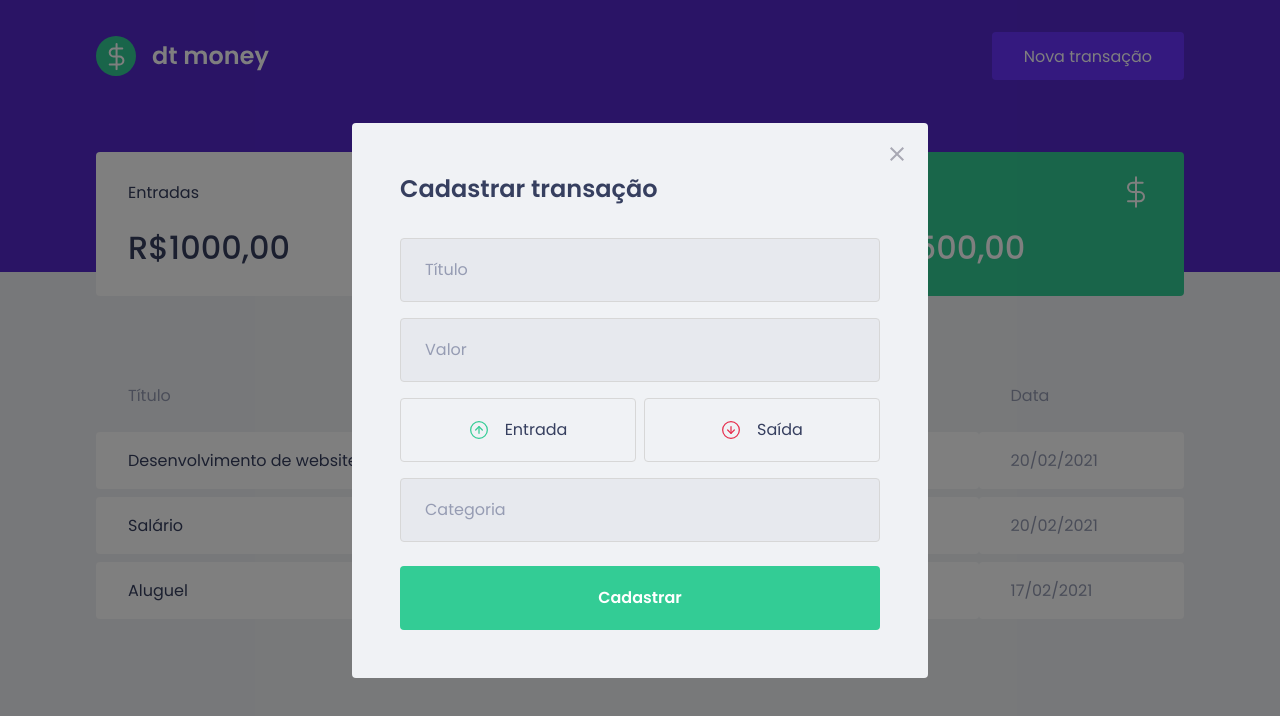
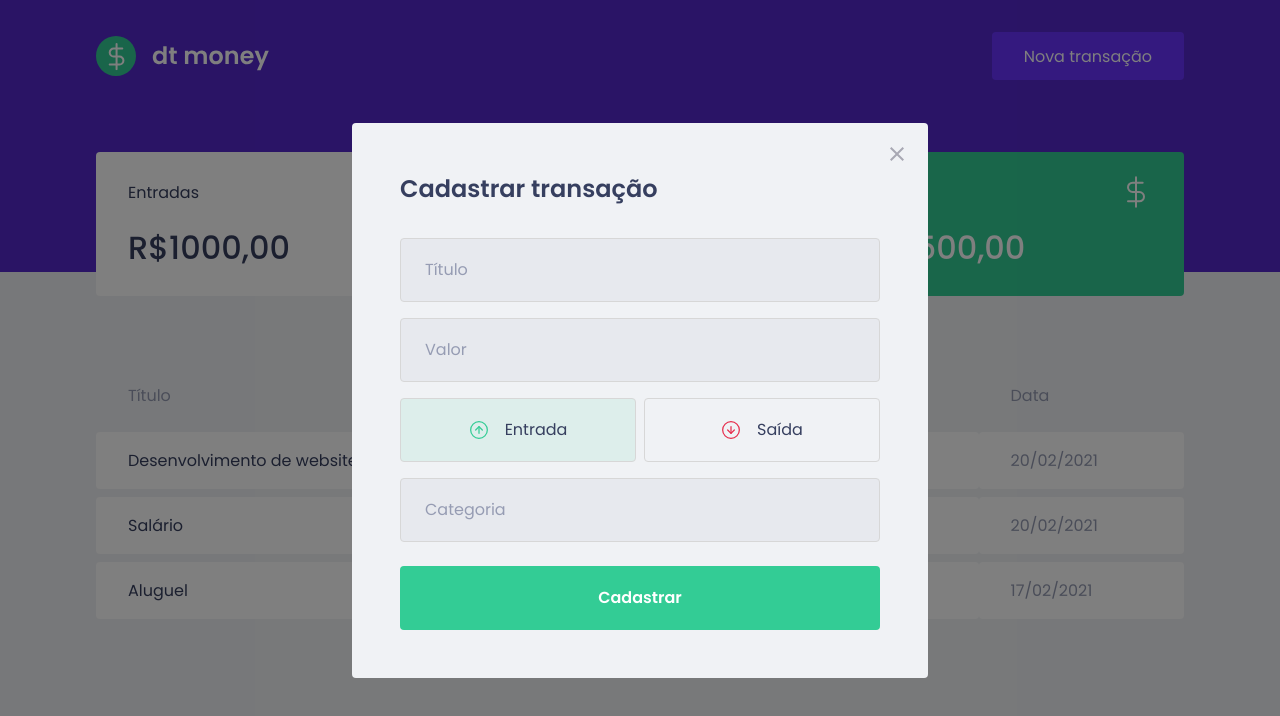
Before and after one commit to guilchaves/react-ignite, a React (Vite) app in the folder 02-dtmoney/: page / in a window 1280 px wide. Both pictures are taken after a click on the button "Nova transação". Shown: the top 716 px of the page. Built offline with nearby package versions, Linux system fonts and the light colour scheme; no server answers; what miragejs would draw is missing.

Commit message:
feat: add styled behaviour to type button

```diff
--- a/02-dtmoney/src/components/NewTransactionModal/index.tsx
+++ b/02-dtmoney/src/components/NewTransactionModal/index.tsx
@@ -2,7 +2,8 @@
 import incomeImg from '../../assets/income.svg'
 import outcomeImg from '../../assets/outcome.svg'
 import closeImg from '../../assets/close.svg'
-import { Container, TransactionTypeContainer } from './styles';
+import { Container, RadioBox, TransactionTypeContainer } from './styles';
+import { useState } from 'react';
 
 interface NewTransactionModalProps {
     isOpen: boolean;
@@ -10,6 +11,9 @@
 }
 
 export function NewTransactionModal({ isOpen, onRequestClose }: NewTransactionModalProps) {
+    const [type, setType] = useState('deposit');
+
+
     return (
         <Modal
             isOpen={isOpen}
@@ -29,14 +33,24 @@
                 <input placeholder="Título" />
                 <input type="number" placeholder="Valor" />
                 <TransactionTypeContainer>
-                    <button type="button">
+                    <RadioBox
+                        type="button"
+                        onClick={() => setType('deposit')}
+                        isActive={type === 'deposit'}
+                        activeColor="green"
+                    >
                         <img src={incomeImg} alt="Entrada" />
                         <span>Entrada</span>
-                    </button>
-                    <button type="button">
+                    </RadioBox>
+                    <RadioBox
+                        type="button"
+                        onClick={() => setType('withdraw')}
+                        isActive={type === 'withdraw'}
+                        activeColor="red"
+                    >
                         <img src={outcomeImg} alt="Saída" />
                         <span>Saída</span>
-                    </button>
+                    </RadioBox>
                 </TransactionTypeContainer>
                 <input placeholder="Categoria" />
                 <button type="submit">Cadastrar</button>
--- a/02-dtmoney/src/components/NewTransactionModal/styles.ts
+++ b/02-dtmoney/src/components/NewTransactionModal/styles.ts
@@ -1,5 +1,5 @@
 import styled from "styled-components";
-import { darken } from 'polished';
+import { darken, transparentize } from 'polished';
 
 export const Container = styled.form`
     h2 {
@@ -55,12 +55,28 @@
     grid-template-columns: 1fr 1fr;
     gap: 0.5rem;
 
-    button {
+    }
+`;
+
+interface RadioBoxProps {
+    isActive: boolean;
+    activeColor: string;
+}
+
+const colors = {
+    green: '#33CC95',
+    red: '#E52E4D'
+}
+
+export const RadioBox = styled.button<RadioBoxProps>`
     height: 4rem;
     border: 1px solid #D7D7D7;
     border-radius: 0.25rem;
 
-        background: transparent;
+    background: ${props => props.isActive
+            ? transparentize(0.9, colors[props.activeColor])
+            : 'transparent'
+        };
 
     display: flex;
     align-items: center;
@@ -82,7 +98,4 @@
         margin-left: 1rem;
         font-size: 1rem;
         color: var(--text-title);
-        }
-
-    }
 `;
```
Lines whose indentation alone changed are shown as unchanged.
